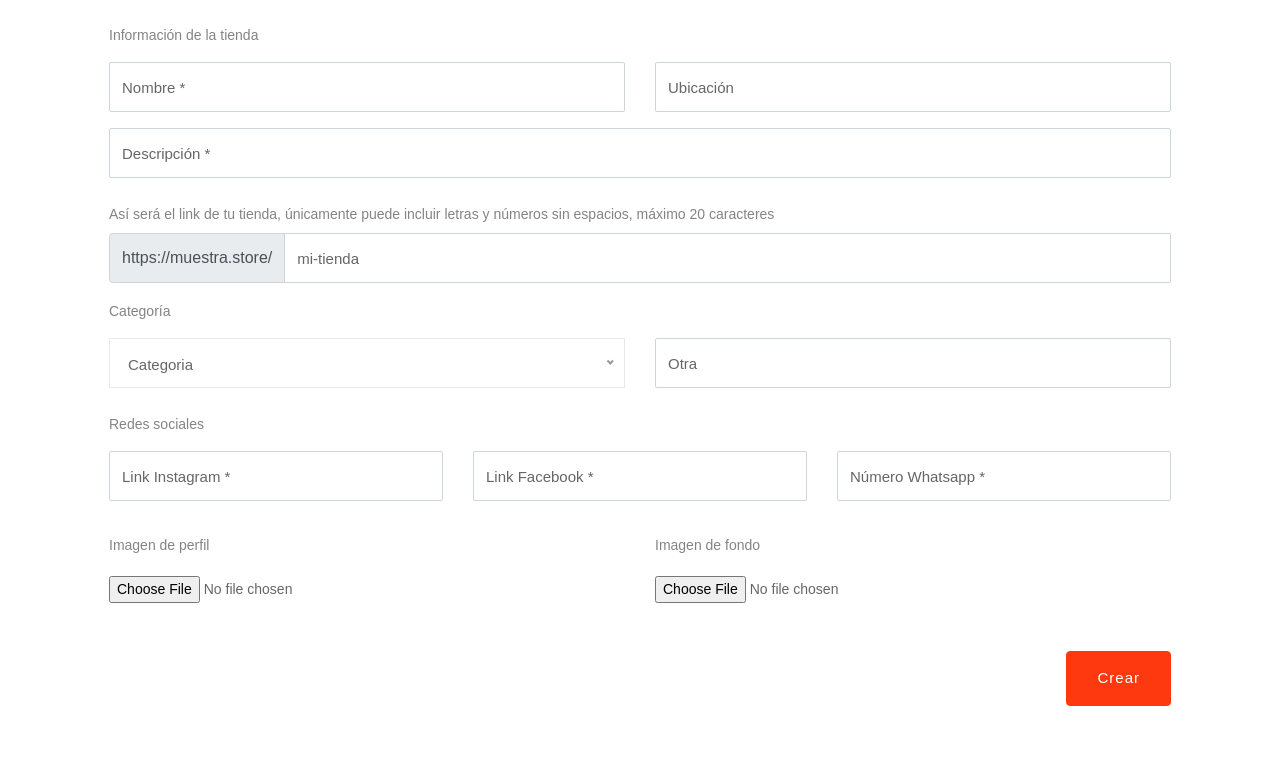
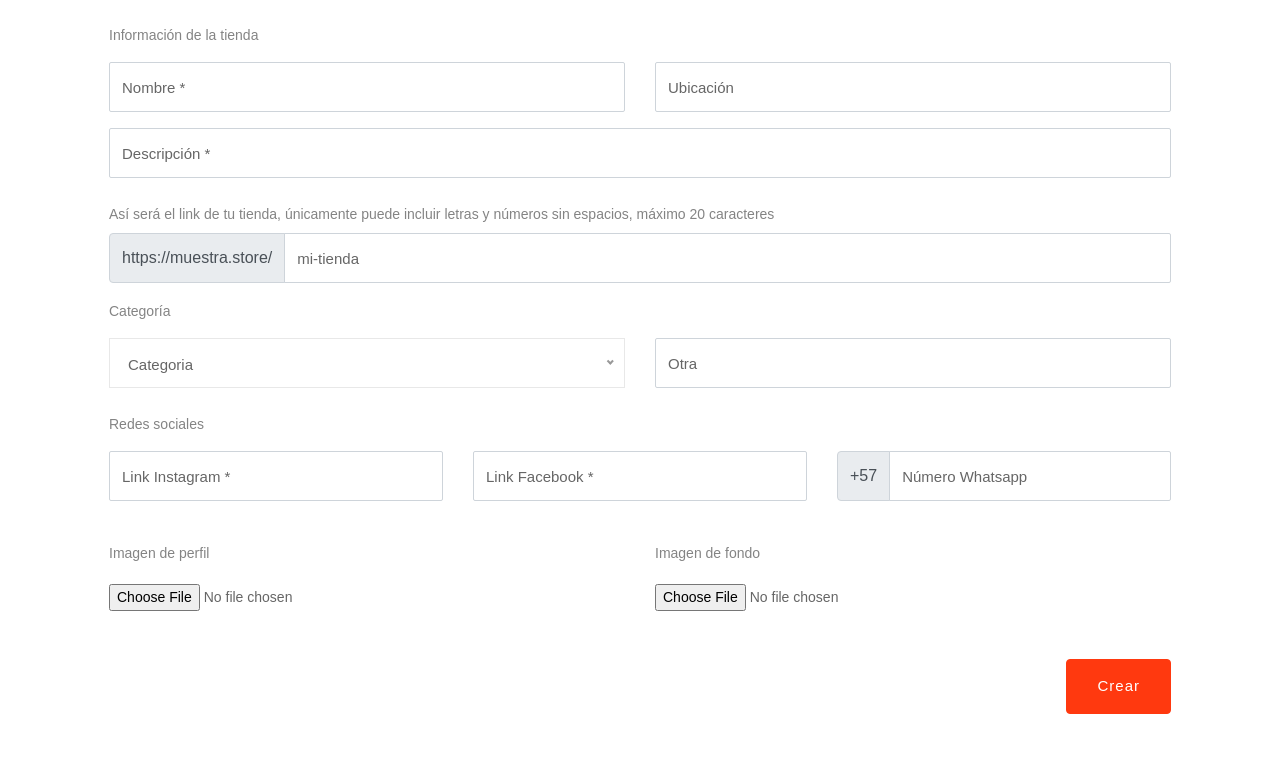
Before and after one commit to dricaurte29/eva01, a Django app: page /nuevatienda in a window 1280 px wide. Shown: the part 233-1011 px from the top of the page. Run offline with Django 3.2, Linux system fonts and the light colour scheme; a user stored in the database is signed in; data comes from the database, SQL or seed files in the repository; some libraries are stand-ins or nearby versions; some web fonts are replaced.

Commit message:
Update tform.html

```diff
--- a/proyectoApp/templates/proyectoApp/tform.html
+++ b/proyectoApp/templates/proyectoApp/tform.html
@@ -89,7 +89,12 @@
                             <input type="text" placeholder="Link Facebook *" name="face" class="form-control" >
                         </div>
                         <div class="col-lg-4 pt-2">
-                            <input type="tel" placeholder="Número Whatsapp *" name="num" class="form-control" >
+                             <div class="input-group mb-3">
+                                <div class="input-group-prepend">
+                                  <span class="input-group-text" id="basic-addon3">+57</span>
+                                </div>
+                                <input type="text" name="num" placeholder="Número Whatsapp" class="form-control" id="basic-url" aria-describedby="basic-addon3" required>
+                              </div>
                         </div>
                     </div>
                 </div>
```
